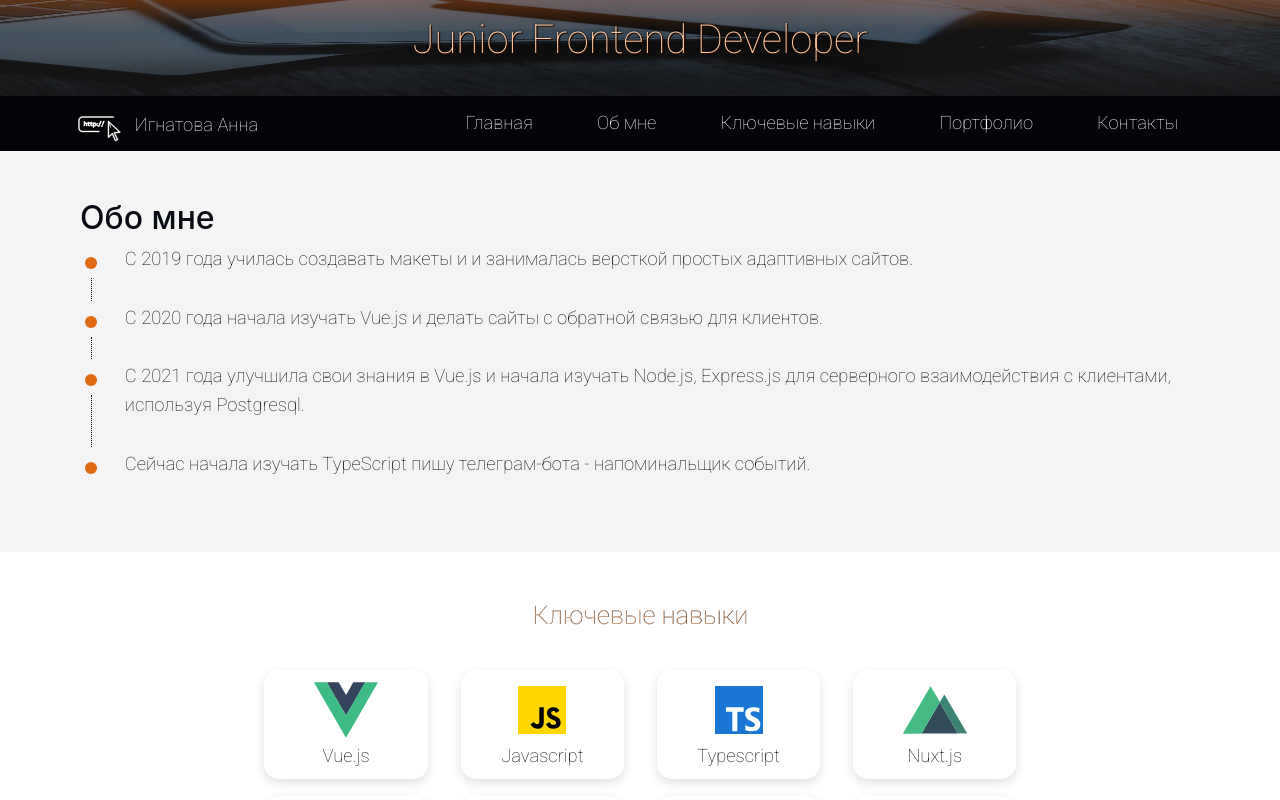
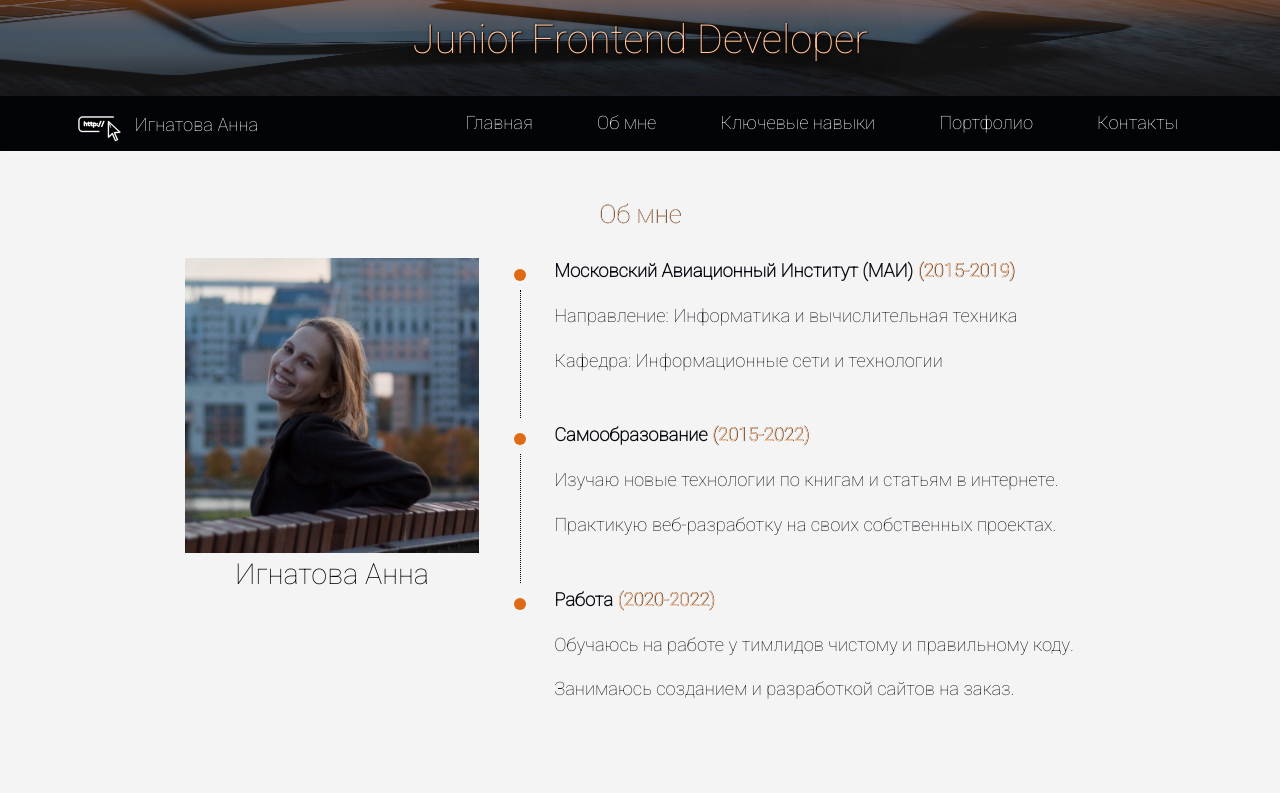
Before and after one commit to AnigalHub/Portfolio, a Nuxt app: page / in a window 1280 px wide. Shown: the top 800 px of the page. Built offline with nearby package versions, Linux system fonts and the light colour scheme; a web font is replaced by a local one.

Commit message:
добавлены пункты по образованию

```diff
--- a/components/about.vue
+++ b/components/about.vue
@@ -1,17 +1,50 @@
 <template>
   <div id="About">
     <b-container>
-      <h2>Обо мне</h2>
-      <ul>
-        <li v-for="paragraph in AboutMeRow" class="text">{{paragraph.description}}</li>
-      </ul>
+      <h1>Об мне</h1>
+      <b-row>
+        <b-col cols="4">
+          <img src="../static/me.jpg">
+          <p class="name">Игнатова Анна</p>
+        </b-col>
+        <b-col>
+          <div class="ed">
+            <ul>
+              <li>
+                <div class="text">
+                  <p><b>{{Education.name}}<span>  ({{Education.year}})</span></b></p>
+                  <p>Направление: {{Education.direction}}</p>
+                  <p>Кафедра: {{Education.department}}</p>
+                </div>
+              </li>
+              <li>
+                <div class="text">
+                  <p><b>Самообразование<span> (2015-2022)</span></b></p>
+
+                  <p>Изучаю новые технологии по книгам и статьям в интернете.</p>
+                  <p>Практикую веб-разработку на своих собственных проектах.</p>
+                </div>
+              </li>
+              <li>
+                <div class="text">
+                  <p><b>Работа<span> (2020-2022) </span></b></p>
+                  <p>Обучаюсь на работе у тимлидов чистому и правильному коду.</p>
+                  <p>Занимаюсь созданием и разработкой сайтов на заказ.</p>
+                </div>
+              </li>
+            </ul>
+          </div>
+        </b-col>
+      </b-row>
     </b-container>
   </div>
 </template>
 
 <script>
+    import Education_svg from "~/components/svg_education/laptop";
     export default {
       name: "about",
+      components: {Education_svg},
       data() {
         return {
           AboutMeRow:[
@@ -19,12 +52,23 @@
             {description: "C 2020 года начала изучать Vue.js и делать сайты с обратной связью для клиентов.",},
             {description:"C 2021 года улучшила свои знания в Vue.js и начала изучать Node.js, Express.js для серверного взаимодействия с клиентами, используя Postgresql.",},
             {description: "Сейчас начала изучать TypeScript пишу телеграм-бота - напоминальщик событий.",},
-          ]
+          ],
+          Education_svg:Education_svg,
+          Education: {
+            svg: Education_svg,
+            name: "Московский Авиационный Институт (МАИ)",
+            year: "2015-2019",
+            direction:"Информатика и вычислительная техника",
+            department:"Информационные сети и технологии"
+          }
         }
       }
     }
 </script>
 
 <style scoped>
-
+  span{
+  color: #ffc9a1;
+    text-shadow: 0.4px 0.38px 0.4px #000;
+  }
 </style>
```
